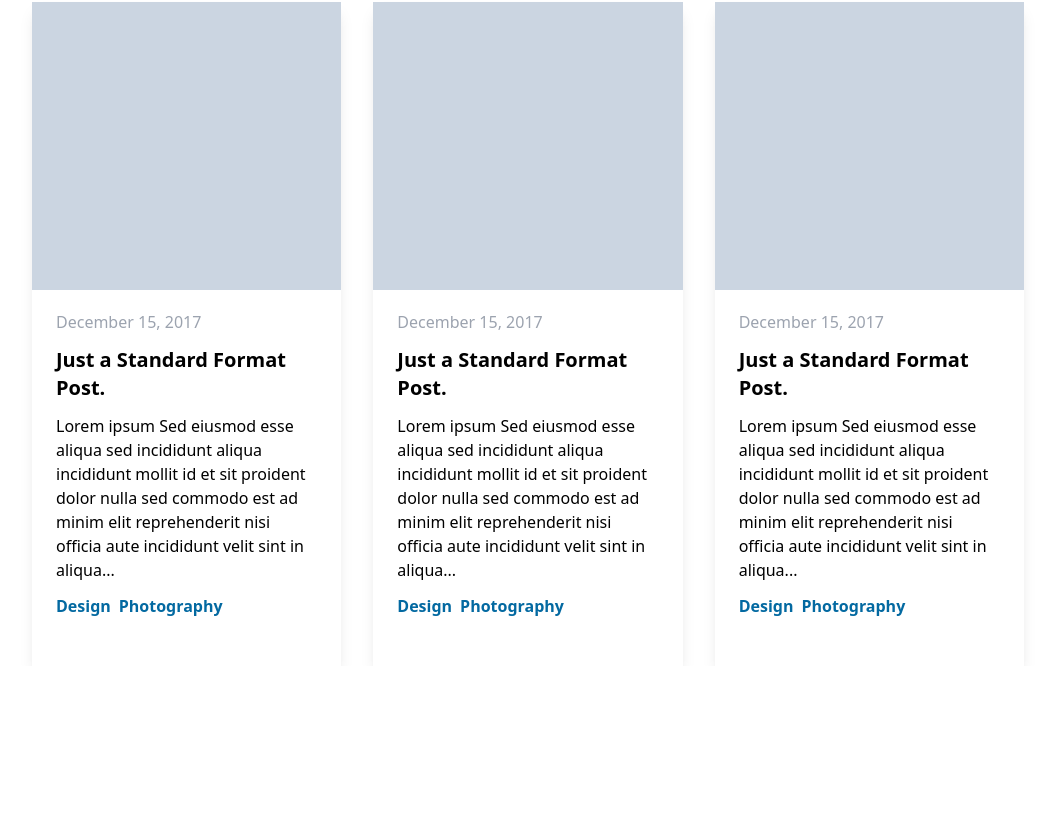
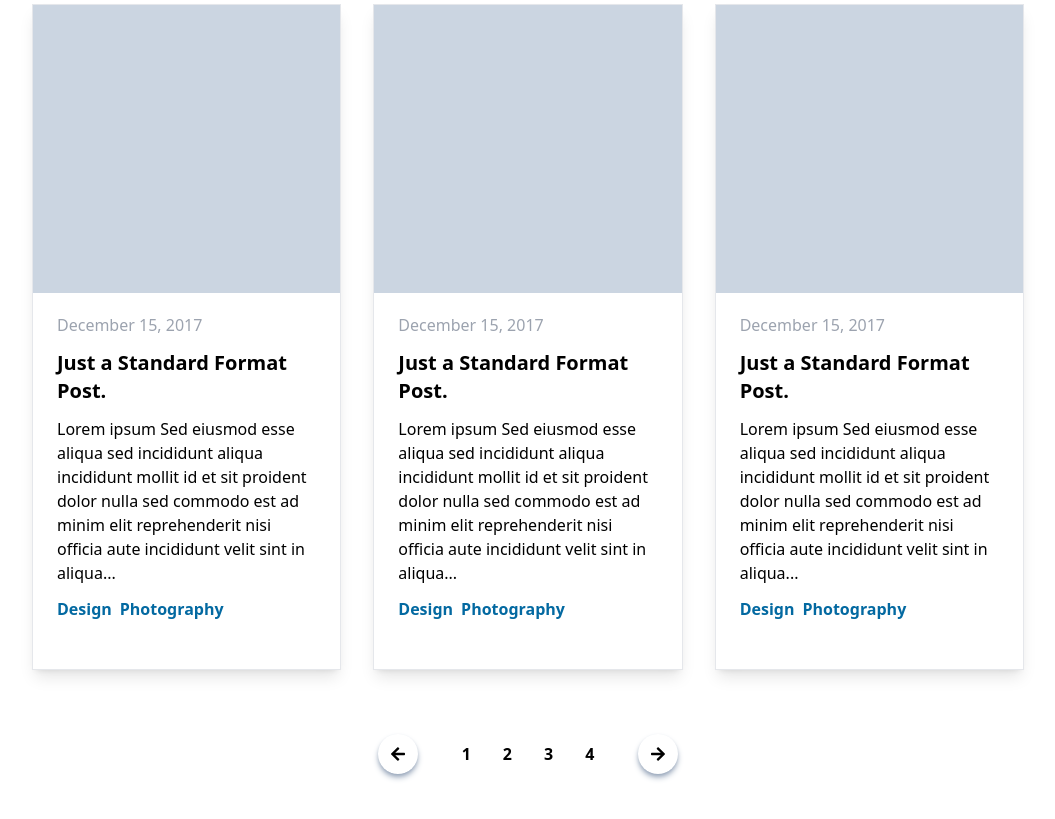
Before and after one commit to jverast/blog-app-full-stack, a React app in the folder blog-app-frontend/: page / in a window 1280 px wide. Shown: the part 1415-2234 px from the top of the page, without its empty margins (112-1167 px from the left). Before the commit the page ends 2081 px from the top, so only its background shows below. Built offline with nearby package versions, Linux system fonts and the light colour scheme; the HTML template or start-up script is replaced by a standard one.

Commit message:
added content_pagination scaffolding/styles

```diff
--- /dev/null
+++ b/blog-app-frontend/src/components/Content/Pagination.tsx
@@ -0,0 +1,30 @@
+import { FaArrowLeft, FaArrowRight } from 'react-icons/fa';
+
+export default function Pagination() {
+  return (
+    <>
+      <article className="flex justify-center gap-x-8 mt-16 mb-24">
+        <button className="p-3 shadow-md shadow-slate-400 rounded-full">
+          <FaArrowLeft />
+        </button>
+        <div className="flex gap-x-2 font-bold">
+          <button className="px-3 hover:bg-slate-900 hover:text-white rounded transition ease-in-out duration-300">
+            1
+          </button>
+          <button className="px-3 hover:bg-slate-900 hover:text-white rounded transition ease-in-out duration-300">
+            2
+          </button>
+          <button className="px-3 hover:bg-slate-900 hover:text-white rounded transition ease-in-out duration-300">
+            3
+          </button>
+          <button className="px-3 hover:bg-slate-900 hover:text-white rounded transition ease-in-out duration-300">
+            4
+          </button>
+        </div>
+        <button className="p-3 shadow-md shadow-slate-400 rounded-full">
+          <FaArrowRight />
+        </button>
+      </article>
+    </>
+  );
+}
--- a/blog-app-frontend/src/components/Content/index.tsx
+++ b/blog-app-frontend/src/components/Content/index.tsx
@@ -1,3 +1,5 @@
+import Pagination from './Pagination';
+
 export default function Content() {
   const blogs = ['1', '2', '3', '4', '5', '6'];
 
@@ -8,7 +10,7 @@ export default function Content() {
           {blogs.map((blog) => (
             <div
               key={blog}
-              className="masonry__brick flex flex-col gap-y-5 shadow-lg pb-12"
+              className="masonry__brick flex flex-col gap-y-5 shadow-lg border pb-12"
             >
               <div className="image w-full h-72 bg-slate-300"></div>
               <div className="flex flex-col gap-y-3 px-6">
@@ -40,6 +42,7 @@ export default function Content() {
             </div>
           ))}
         </section>
+        <Pagination />
       </main>
     </>
   );
```
